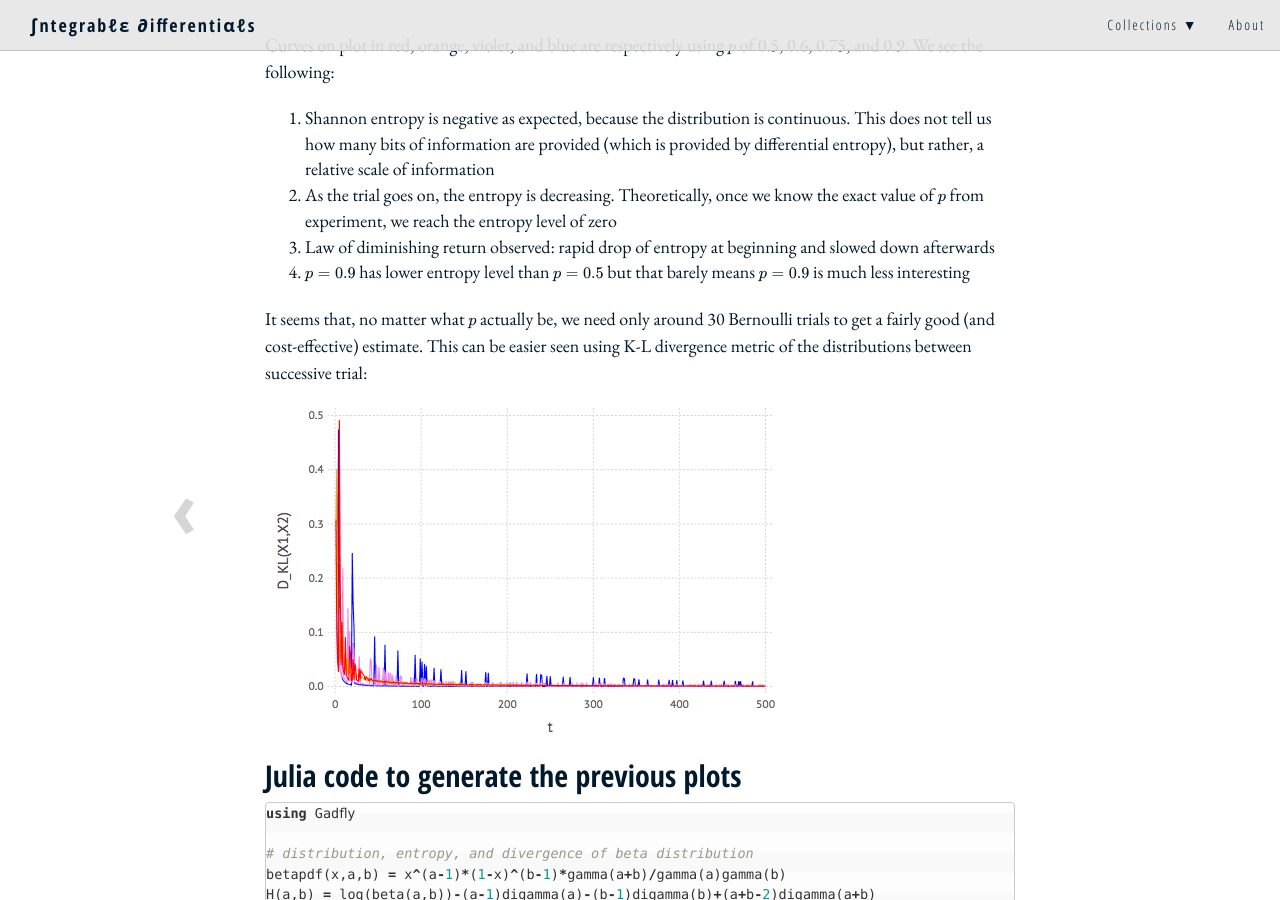
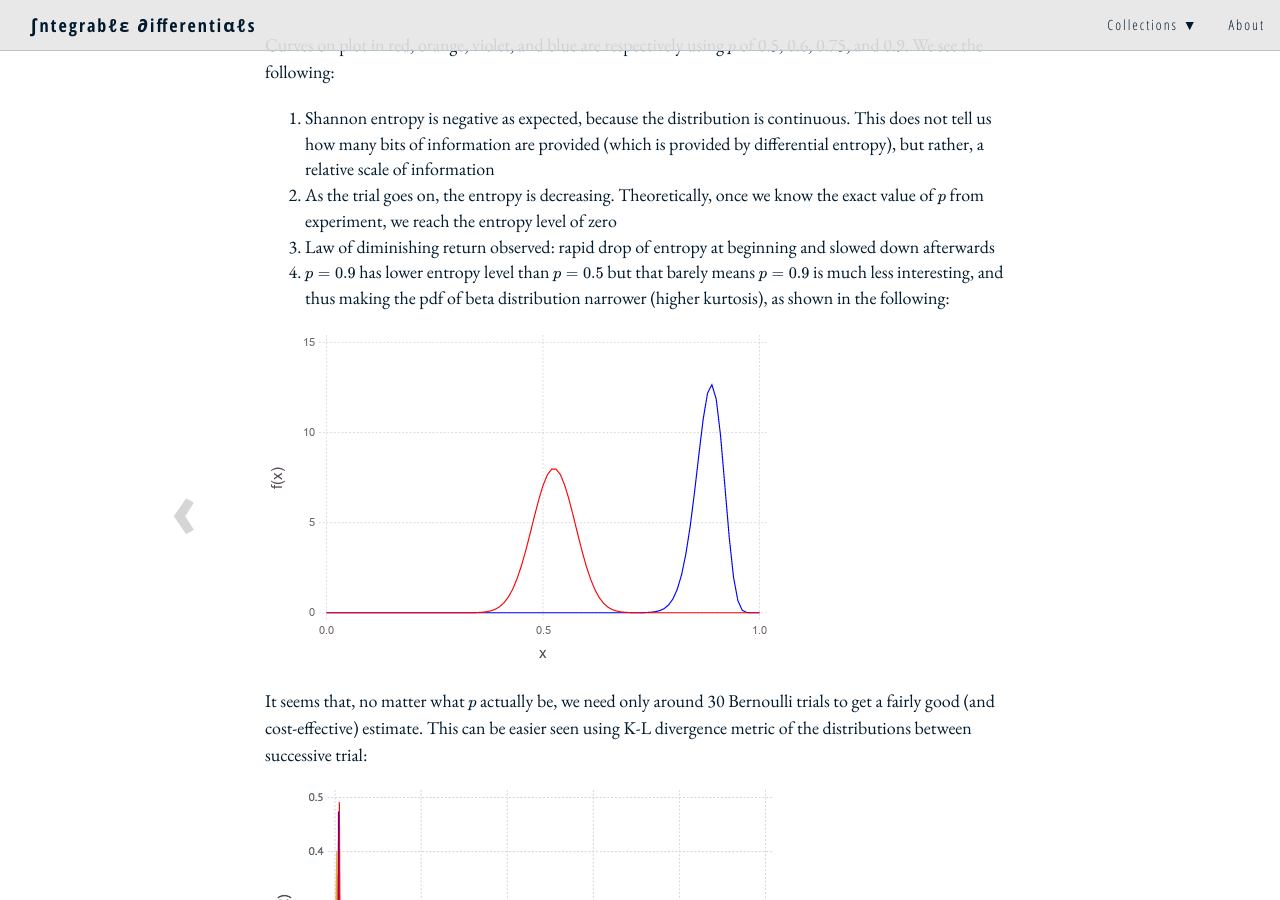
Before and after one commit to righthandabacus/righthandabacus.github.io, a Jekyll site: the page built from _posts/2018-03-28-betadistro.markdown, in a window 1280 px wide and 900 px high, scrolled down 1497 px. Built offline with Jekyll 4.4.1, drawn with Linux system fonts in a browser that asks for light colours; some web fonts are replaced; formulas are drawn with MathJax 3; comment, search, counter and statistics services are not loaded; some of the changed text lies outside the part shown.

Commit message:
revising post

```diff
--- a/_posts/2018-03-28-betadistro.markdown
+++ b/_posts/2018-03-28-betadistro.markdown
@@ -60,7 +61,10 @@ Curves on plot in red, orange, violet, and blue are respectively using $p$ of
 3. Law of diminishing return observed: rapid drop of entropy at beginning and
    slowed down afterwards
 4. $p=0.9$ has lower entropy level than $p=0.5$ but that barely means $p=0.9$ is
-   much less interesting
+   much less interesting, and thus making the pdf of beta distribution narrower
+   (higher kurtosis), as shown in the following:
+
+![](/img/beta_pdf.png)
 
 It seems that, no matter what $p$ actually be, we need only around 30 Bernoulli
 trials to get a fairly good (and cost-effective) estimate. This can be easier
```
Also changed, not shown: other parts of _posts/2018-03-28-betadistro.markdown (+1 -0 lines), img/beta_pdf.png (added).
